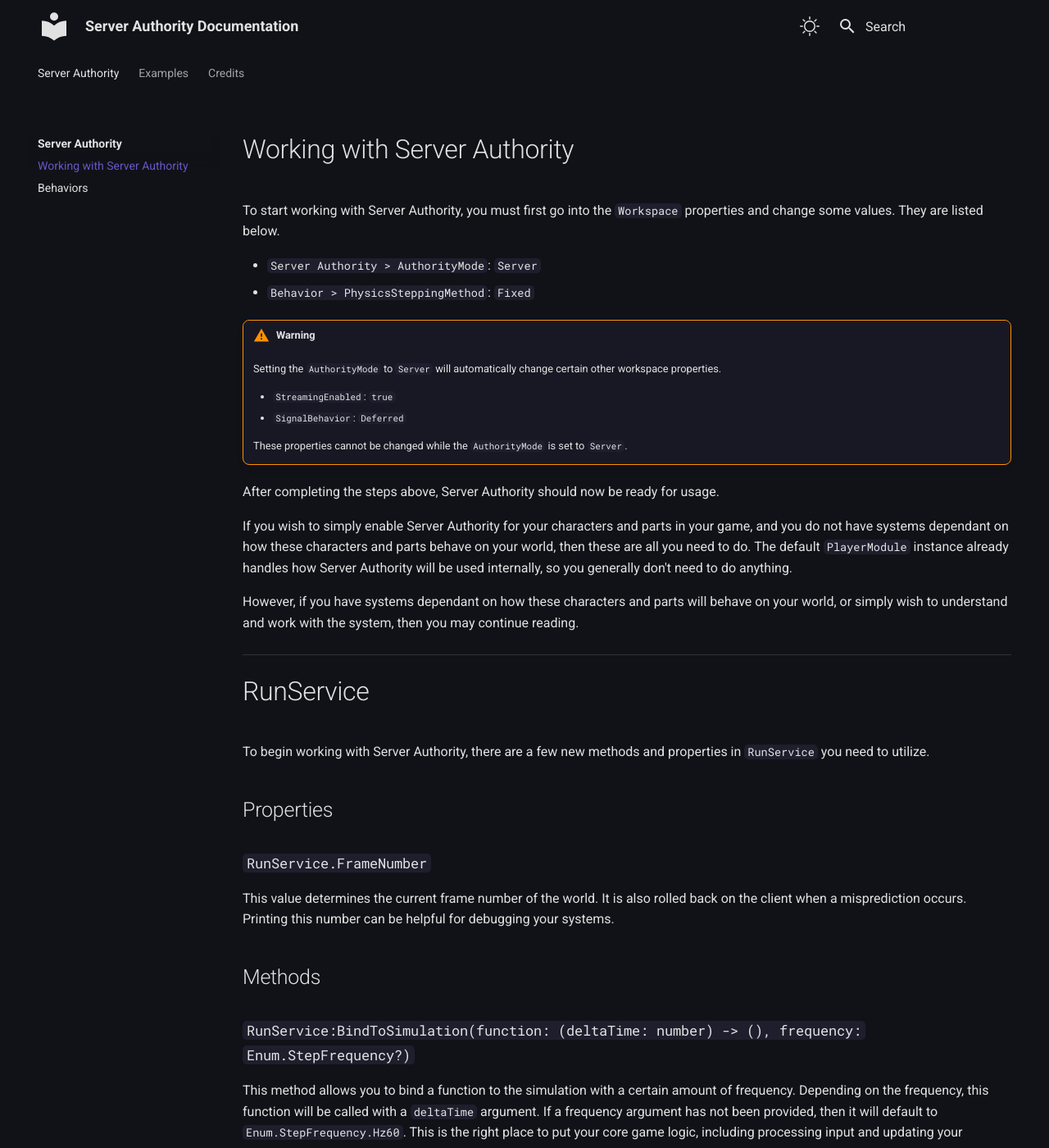
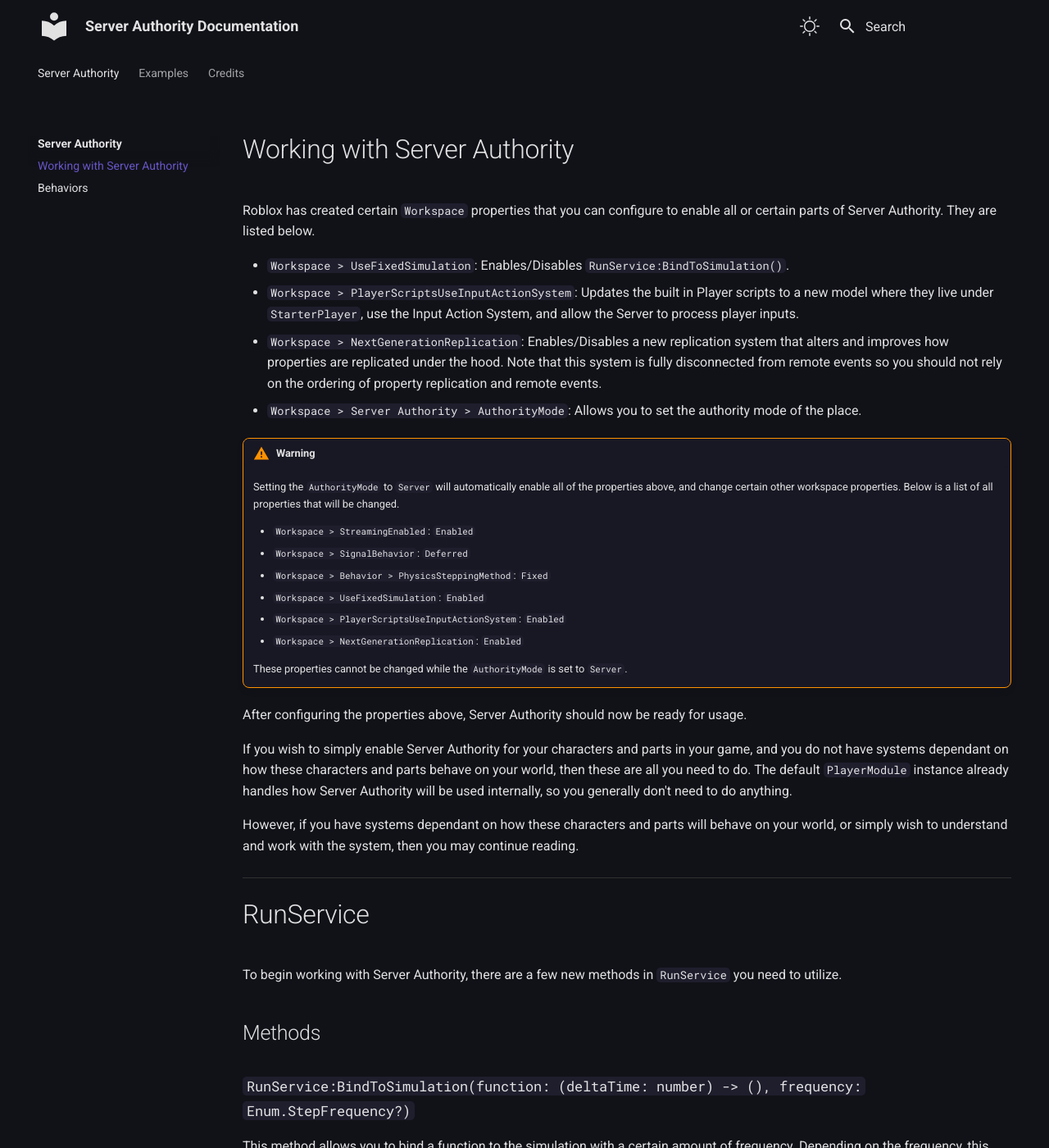
Before and after one commit to TenebrisNoctua/ServerAuthority, an MkDocs documentation site: the page built from docs/main/howto.md, in a window 1280 px wide and 1400 px high. Shown: the whole window at 82% size. Built offline with MkDocs 1.6.1 and Material for MkDocs 9.7.7, drawn with Linux system fonts in a browser that asks for light colours; some of the changed text lies outside the part shown.

Commit message:
Update the Documentation.

```diff
--- a/docs/main/howto.md
+++ b/docs/main/howto.md
@@ -5,20 +5,26 @@ hide:
 
 # Working with Server Authority
 
-To start working with Server Authority, you must first go into the `Workspace` properties and change some values. They are listed below.
+Roblox has created certain `Workspace` properties that you can configure to enable all or certain parts of Server Authority. They are listed below.
 
-* `Server Authority > AuthorityMode`: `Server`
-* `Behavior > PhysicsSteppingMethod`: `Fixed`
+* `Workspace > UseFixedSimulation`: Enables/Disables `RunService:BindToSimulation()`.
+* `Workspace > PlayerScriptsUseInputActionSystem`: Updates the built in Player scripts to a new model where they live under `StarterPlayer`, use the Input Action System, and allow the Server to process player inputs.
+* `Workspace > NextGenerationReplication`: Enables/Disables a new replication system that alters and improves how properties are replicated under the hood. Note that this system is fully disconnected from remote events so you should not rely on the ordering of property replication and remote events.
+* `Workspace > Server Authority > AuthorityMode`: Allows you to set the authority mode of the place.
 
 !!! warning
-    Setting the `AuthorityMode` to `Server` will automatically change certain other workspace properties.
+    Setting the `AuthorityMode` to `Server` will automatically enable all of the properties above, and change certain other workspace properties. Below is a list of all properties that will be changed.
 
-    * `StreamingEnabled`: `true`
-    * `SignalBehavior`: `Deferred`
+    * `Workspace > StreamingEnabled`: `Enabled`
+    * `Workspace > SignalBehavior`: `Deferred`
+    * `Workspace > Behavior > PhysicsSteppingMethod`: `Fixed`
+    * `Workspace > UseFixedSimulation`: `Enabled`
+    * `Workspace > PlayerScriptsUseInputActionSystem`: `Enabled`
+    * `Workspace > NextGenerationReplication`: `Enabled`
 
     These properties cannot be changed while the `AuthorityMode` is set to `Server`.
 
-After completing the steps above, Server Authority should now be ready for usage.
+After configuring the properties above, Server Authority should now be ready for usage.
 
 If you wish to simply enable Server Authority for your characters and parts in your game, and you do not have systems dependant on how these characters and parts behave on your world, then these are all you need to do. The default `PlayerModule` instance already handles how Server Authority will be used internally, so you generally don't need to do anything.
 
@@ -28,13 +34,7 @@ However, if you have systems dependant on how these characters and parts will be
 
 # RunService
 
-To begin working with Server Authority, there are a few new methods and properties in `RunService` you need to utilize.
-
-## Properties
-
-### `RunService.FrameNumber`
-
-This value determines the current frame number of the world. It is also rolled back on the client when a misprediction occurs. Printing this number can be helpful for debugging your systems.
+To begin working with Server Authority, there are a few new methods in `RunService` you need to utilize.
 
 ## Methods
 
@@ -55,6 +55,12 @@ Determines whether the engine will rollback and resimulate the context `Instance
 ### `RunService:GetPredictionStatus(context: Instance): Enum.PredictionStatus`
 
 This function allows you to check the prediction status of the context `Instance`. This may be essential for scripts affecting multiple instances (e.g., vehicle controllers, custom physics) where some might be predicted and other might not. It may also be useful for debugging and observing the effects of automatic prediction.
+
+-----
+
+## Obtaining the Current Frame
+
+When Server Authority is enabled, the global [`time()`](https://create.roblox.com/docs/reference/engine/globals/RobloxGlobals#time) function becomes synchronized with the rollback netcode model. Calling this function will return a value that determines the current frame number of the world. It is also rolled back on the client when a misprediction occurs. Printing this number can be helpful for debugging your systems.
 
 -----
 
```
